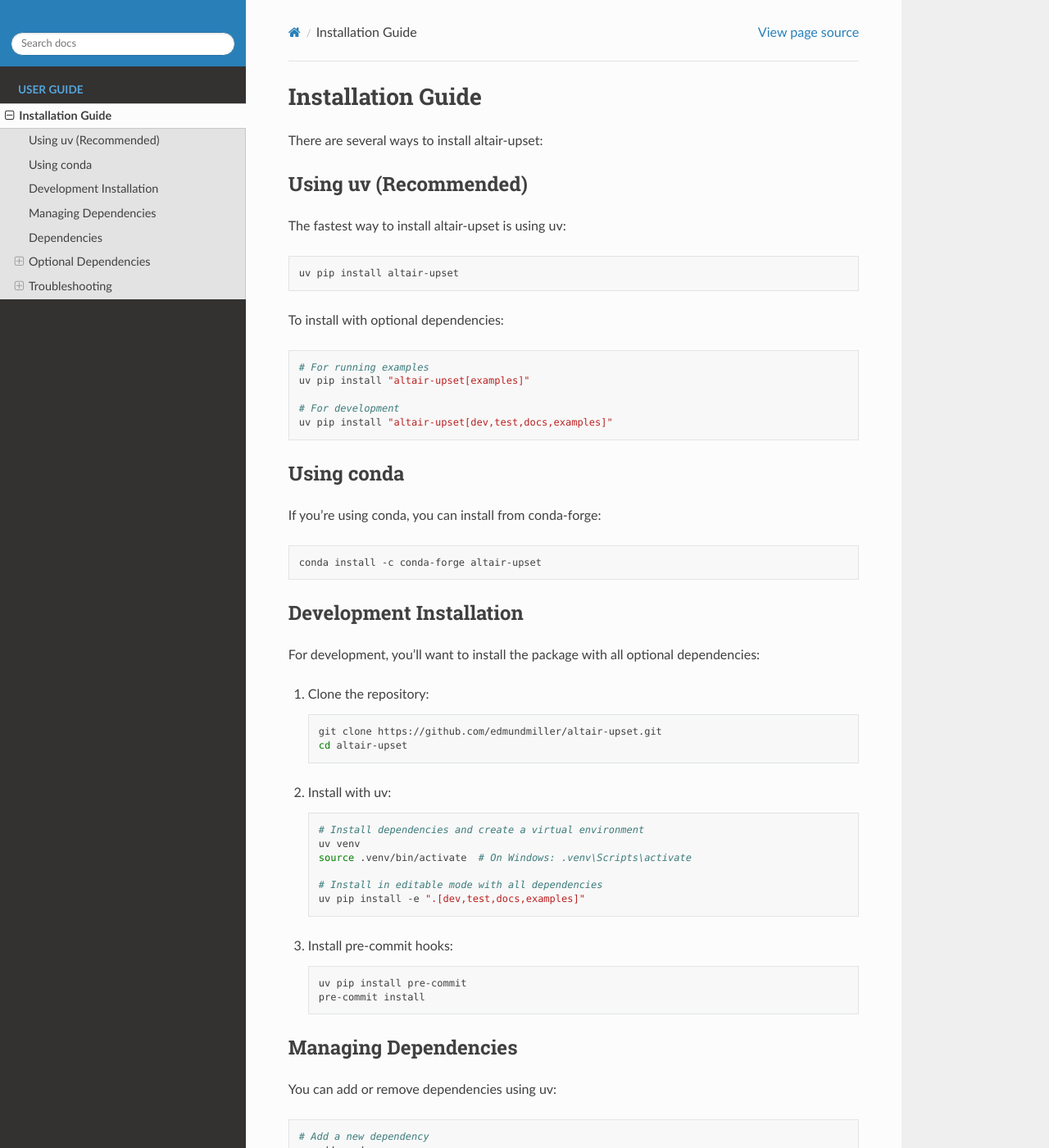
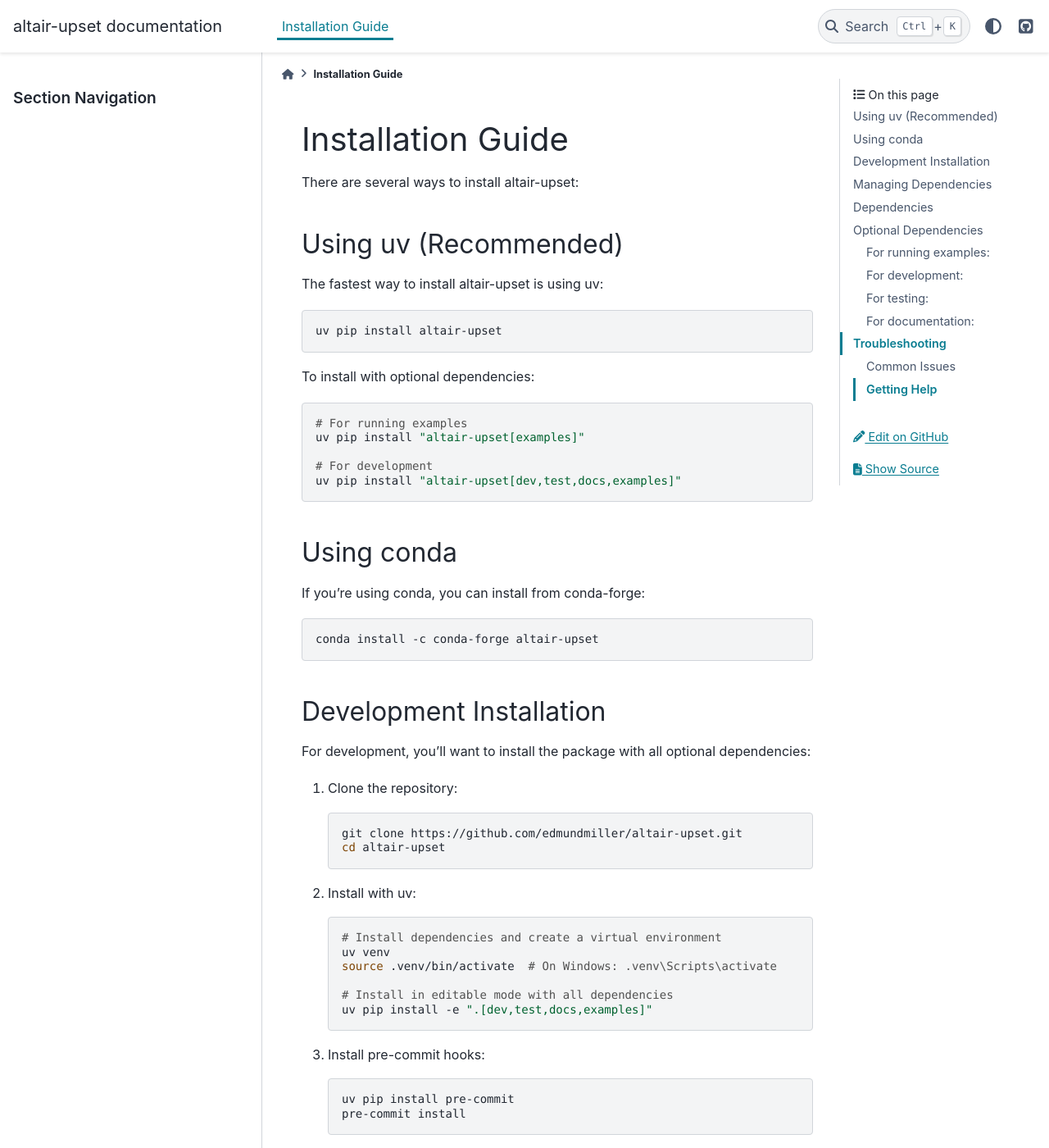
Before and after one commit to edmundmiller/upset-altair, a Sphinx documentation site: the page built from docs/installation.md, in a window 1280 px wide and 1400 px high. Shown: the whole window at 82% size. Built offline with Sphinx 7.4.7 and the PyData theme 0.15.4, drawn with Linux system fonts in a browser that asks for light colours; pages that are not in the unit, such as notebooks, are missing from menus; some of the changed text lies outside the part shown.

Commit message:
docs: Use pydata theme and use uv to build
https://docs.readthedocs.io/en/stable/build-customization.html#install-dependencies-with-uv

```diff
--- a/docs/conf.py
+++ b/docs/conf.py
@@ -18,6 +18,8 @@
     'sphinx_gallery.gen_gallery',
     'numpydoc',
     'myst_parser',
+    'pydata_sphinx_theme',
+    'sphinx_design',  # For PyData theme components
 ]
 
 # MyST Parser settings
@@ -38,7 +40,7 @@
 sphinx_gallery_conf = {
     'examples_dirs': '../examples',  # path to example scripts
     'gallery_dirs': 'gallery',       # where to generate gallery
-    'filename_pattern': '/.*\.py',
+    'filename_pattern': '.*\.py',
     'ignore_pattern': '/__init__\.py',
     'plot_gallery': True,
     'thumbnail_size': (400, 400),
@@ -50,13 +52,29 @@
     'image_scrapers': ('altair', ),
 }
 
-# Theme
-html_theme = 'sphinx_rtd_theme'
-html_static_path = ['_static']
-html_logo = '_static/logo.png'
+# Theme settings
+html_theme = "pydata_sphinx_theme"
 html_theme_options = {
-    'logo_only': True,
-    'display_version': True,
+    "show_toc_level": 2,
+    "navigation_depth": 4,
+    "collapse_navigation": True,
+    "icon_links": [
+        {
+            "name": "GitHub",
+            "url": "https://github.com/edmundmiller/altair-upset",
+            "icon": "fab fa-github-square",
+        },
+    ],
+    "use_edit_page_button": True,
+    "show_nav_level": 2,
+}
+
+# GitHub repository
+html_context = {
+    "github_user": "edmundmiller",
+    "github_repo": "altair-upset",
+    "github_version": "main",
+    "doc_path": "docs",
 }
 
 # Source suffix
--- a/pyproject.toml
+++ b/pyproject.toml
@@ -44,10 +44,11 @@
 ]
 docs = [
     "sphinx>=7.0.0",
-    "sphinx-rtd-theme>=2.0.0",
+    "pydata-sphinx-theme>=0.14.0",
     "sphinx-gallery>=0.15.0",
     "numpydoc>=1.6.0",
     "myst-parser>=2.0.0",
+    "sphinx-design>=0.5.0",
 ]
 examples = [
     "numpy>1.24.4",
```
Also changed, not shown: docs/requirements.txt (deleted, +0 -7 lines), .readthedocs.yaml, 1 other file.
